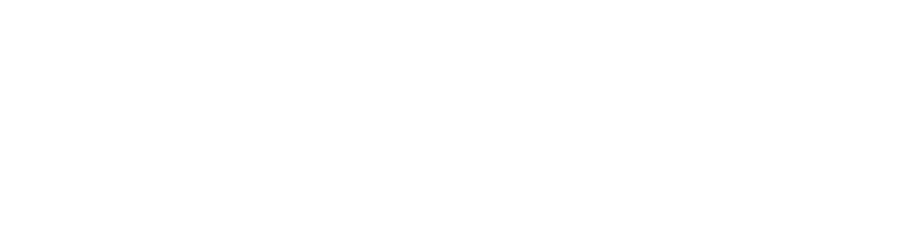
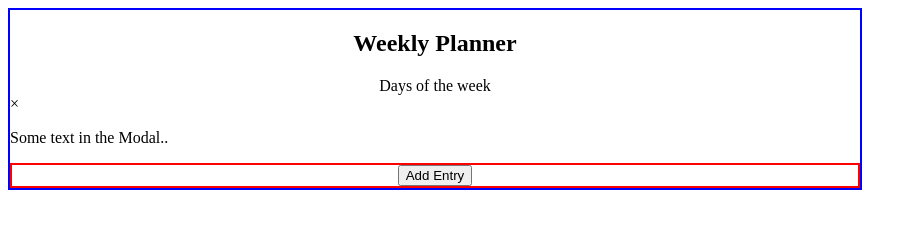
Before and after one commit to cam-peck/week-planner, a website: page index.html in a window 1280 px wide. Shown: the whole page, without its empty margins (0-917 px from the left). Drawn offline with Linux system fonts and the light colour scheme.

Commit message:
Set up html.

```diff
--- a/index.html
+++ b/index.html
@@ -7,6 +7,28 @@
   <link rel="stylesheet" href="styles.css">
 </head>
 <body>
+  <div class="container blue-line">
+    <header class="text-align-c">
+      <h2>Weekly Planner</h2>
+    </header>
+    <div class="text-align-c days-of-wk">Days of the week</div>
+    <!-- modal -->
+    <div class="modal">
+      <div class="modal-content">
+        <span class="close">&times;</span>
+        <p>Some text in the Modal..</p>
+      </div>
+    </div>
+    <div class="row red-line">
+      <div class="column-full text-align-c">
+        <button>Add Entry</button>
+      </div>
+    </div>
+    <!-- form -->
+    <form>
+
+    </form>
+  </div>
   <script src="main.js"></script>
 </body>
 </html>
--- a/styles.css
+++ b/styles.css
@@ -0,0 +1,36 @@
+.body {
+  margin: 0 auto;
+}
+
+.container {
+  max-width: 850px;
+}
+
+.red-line {
+  border: 2px solid red;
+}
+
+.blue-line {
+  border: 2px solid blue;
+}
+
+.row {
+  display: flex;
+}
+
+.column-full {
+  width: 100%;
+}
+
+.text-align-c {
+  text-align: center;
+}
+
+.justify-center {
+  display: flex;
+  justify-content: center;
+}
+
+.days-of-wk {
+
+}
```
